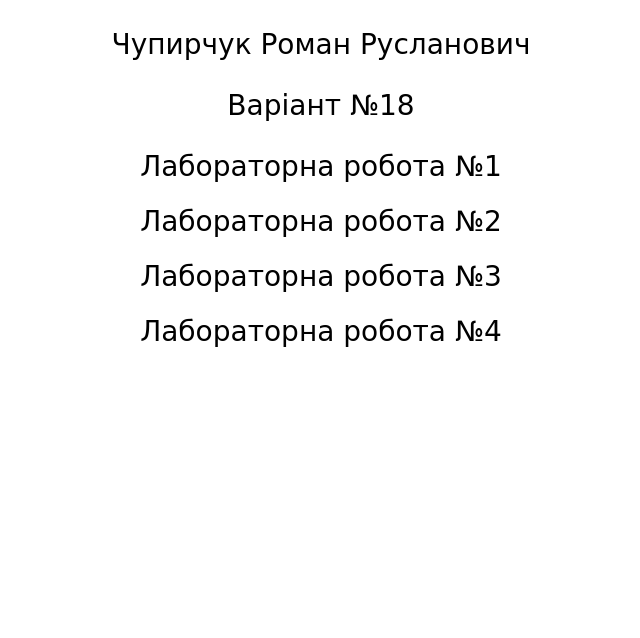
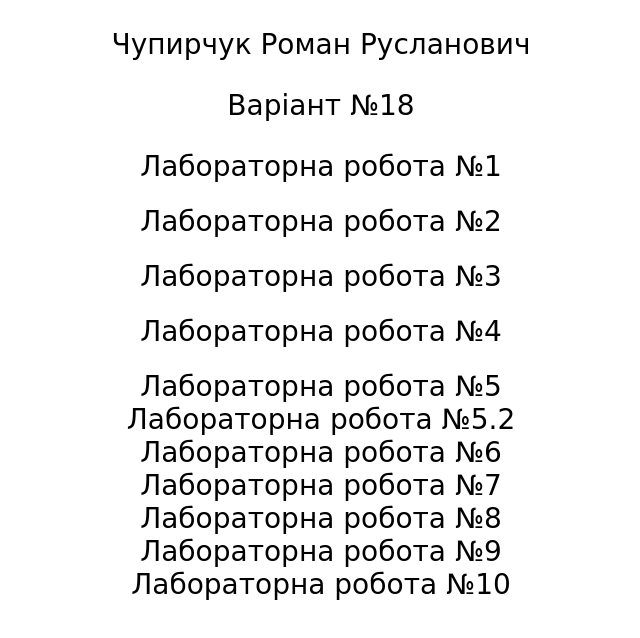
Before and after one commit to RomaKiberline/js-labs, a plain HTML site: page index.html in a window 1280 px wide. Shown: the whole page, without its empty margins (319-959 px from the left). Drawn offline with Linux system fonts and the light colour scheme.

Commit message:
Update index.html

```diff
--- a/index.html
+++ b/index.html
@@ -35,6 +35,13 @@
         <div class="lab_2"><a href="./lab_2/lab_2.html" class="link_lab_2">Лабораторна робота №2</a></div>
         <div class="lab_3"><a href="./lab_3/lab_3.html" class="link_lab_3">Лабораторна робота №3</a></div>
         <div class="lab_4"><a href="./lab_4/lab_4.html" class="link_lab_4">Лабораторна робота №4</a></div>
+        <div class="lab_5"><a href="./lab_5/lab_5.html" class="link_lab_5">Лабораторна робота №5</a></div>
+        <div class="lab_5-2"><a href="./lab_5/lab5_2.html" class="link_lab_5-2">Лабораторна робота №5.2</a></div>
+        <div class="lab_6"><a href="@" class="link_lab_6">Лабораторна робота №6</a></div>
+        <div class="lab_7"><a href="@" class="link_lab_7">Лабораторна робота №7</a></div>
+        <div class="lab_8"><a href="@" class="link_lab_8">Лабораторна робота №8</a></div>
+        <div class="lab_9"><a href="@" class="link_lab_9">Лабораторна робота №9</a></div>
+        <div class="lab_10"><a href="@" class="link_lab_10">Лабораторна робота №10</a></div>
     </div>
 </body>
 </html>
```
